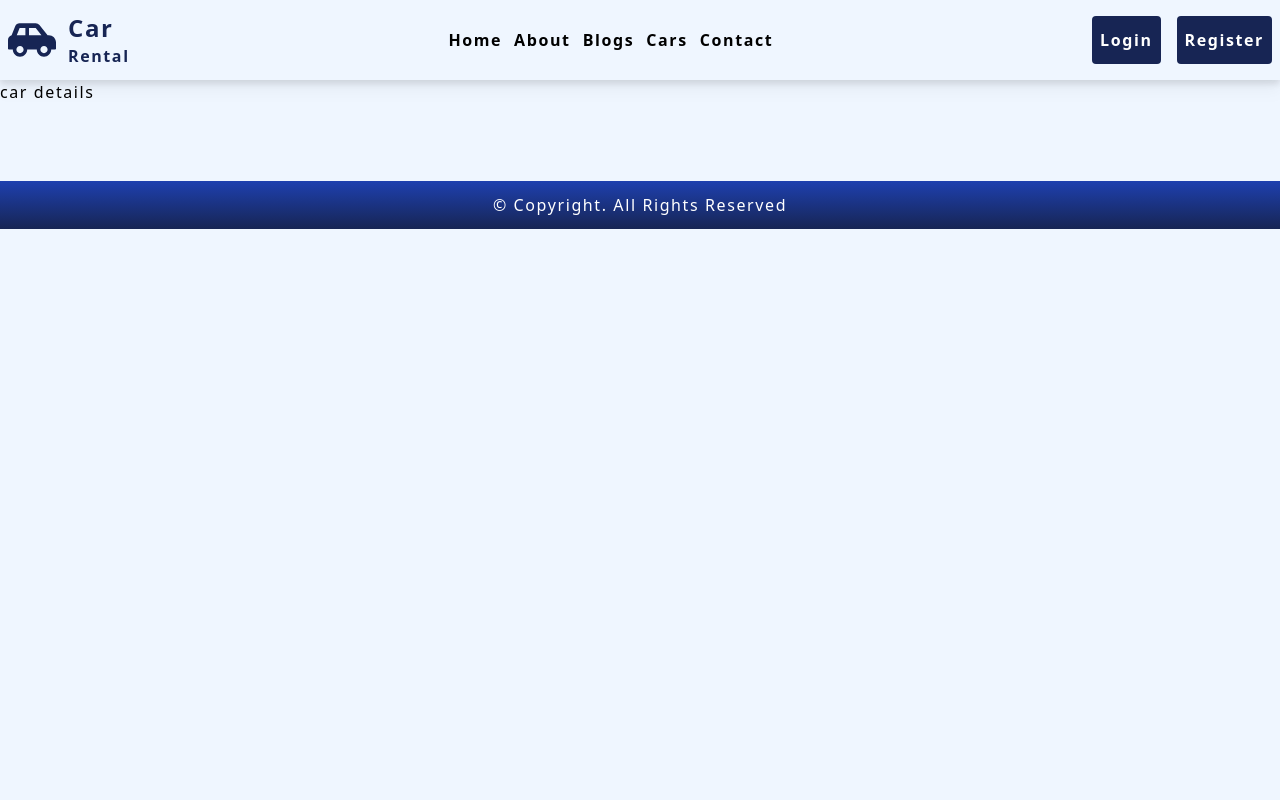
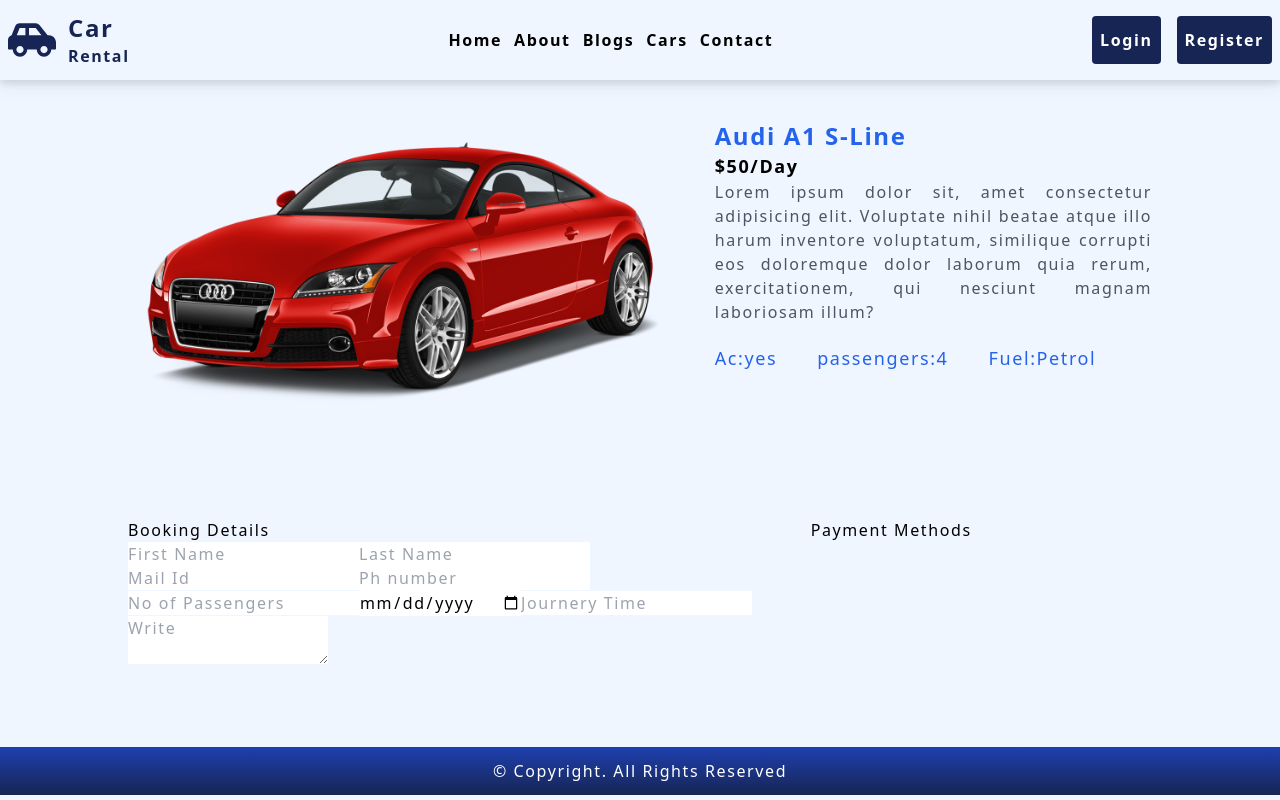
Before and after one commit to sakshi752/CarRental, a React (Vite) app: page /car-details/1 in a window 1280 px wide. Built offline with nearby package versions, Linux system fonts and the light colour scheme.

Commit message:
files updated

```diff
--- a/src/pages/CarDetails.jsx
+++ b/src/pages/CarDetails.jsx
@@ -1,10 +1,45 @@
-import React from 'react'
+import React from 'react';
+import car1 from '../Components/images/carModels/banner1.png';
 
 const CarDetails = () => {
   return (
-    <div>
-      car details
-    </div>
+    <section className='w-[93%] lg:w-[80%] mx-auto flex flex-col items-center gap-20 mt-[-2%]'>
+      {/* 1 */}
+      <div className='flex items-center gap-10'>
+        <div className='h-96'>
+          <img src={car1} alt="" className='w-full' />
+        </div>
+        <div className='w-[100%]'>
+          <h1 className='text-2xl text-blue-600 font-semibold'>Audi A1 S-Line</h1>
+          <p className='text-lg font-semibold'>$50/Day</p>
+          <p className='text-md text-justify text-gray-600'>Lorem ipsum dolor sit, amet consectetur adipisicing elit. Voluptate nihil beatae atque illo harum inventore voluptatum, similique corrupti eos doloremque dolor laborum quia rerum, exercitationem, qui nesciunt magnam laboriosam illum?</p>
+          <div className='flex gap-10 mt-5'>
+            <p className='text-lg text-blue-600'>Ac:yes</p>
+            <p className='text-lg text-blue-600'>passengers:4</p>
+            <p className='text-lg text-blue-600'>Fuel:Petrol</p>
+          </div>
+        </div>
+      </div>
+
+      <div className='flex justify-between w-full'>
+        <div className='w-2/3'>
+          <h1>Booking Details</h1>
+        <form action="">
+          <input type="text" placeholder='First Name' />
+          <input type="text" placeholder='Last Name' />
+          <input type="email" placeholder='Mail Id' />
+          <input type="number" placeholder='Ph number' />
+          <input type="number" placeholder='No of Passengers' />
+          <input type="date" placeholder='mm/dd/yyyy' />
+          <input type="Journey Time" placeholder='Journery Time' />
+          <textarea placeholder='Write'></textarea>
+        </form>
+        </div>
+        <div className='w-1/3'>
+          <h1>Payment Methods</h1>
+        </div>
+      </div>
+    </section>
   )
 }
 
```
